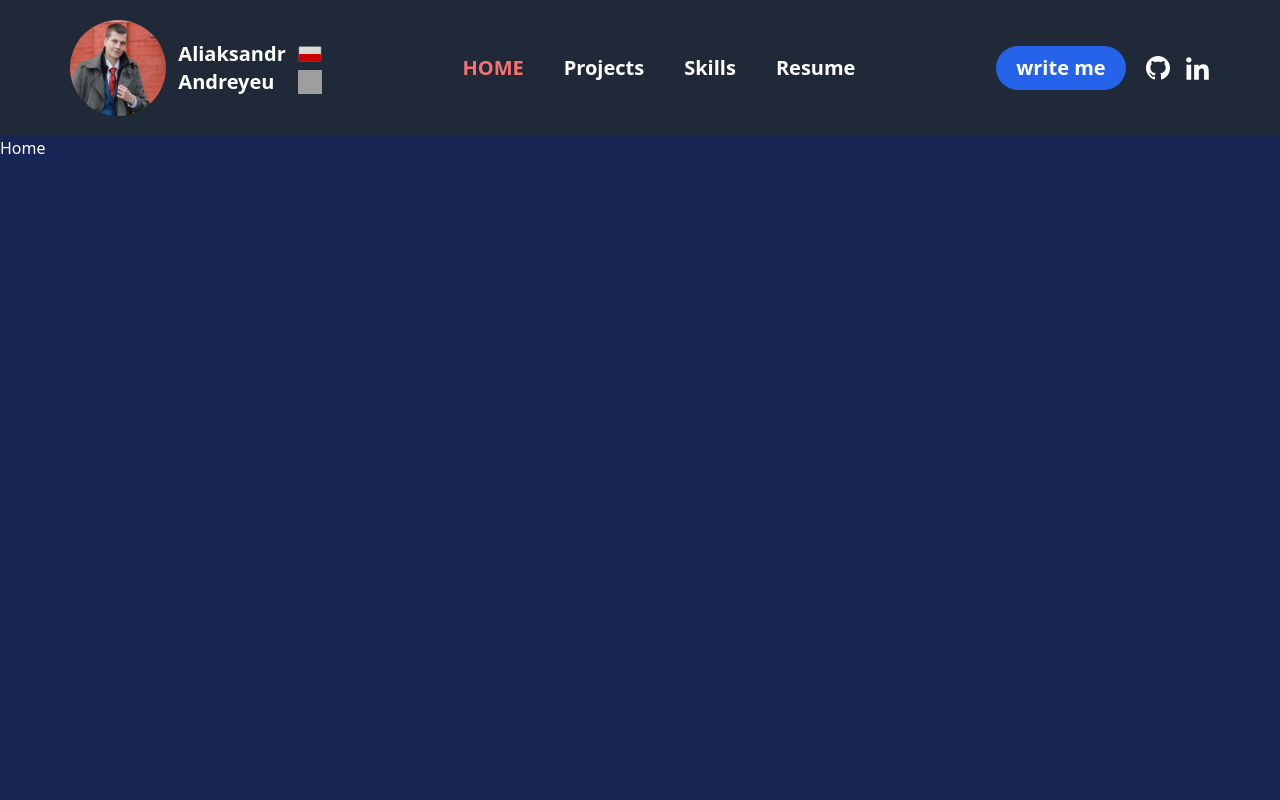
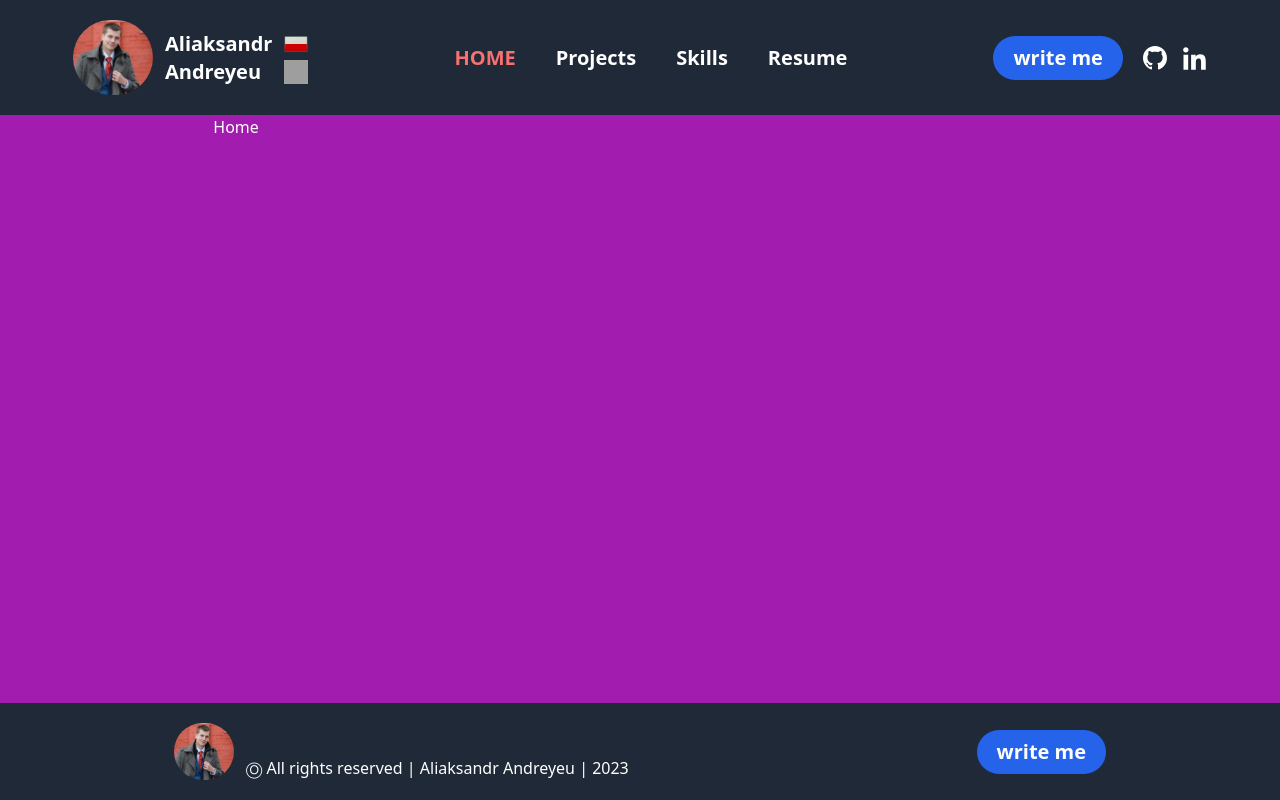
Before and after one commit to BSstart2017/Resume_2023, a Next.js app: page / in a window 1280 px wide. Built offline with nearby package versions, Linux system fonts and the light colour scheme; grey boxes are pictures that could not be loaded.

Commit message:
add Footer + clean up

```diff
--- a/src/app/error.tsx
+++ b/src/app/error.tsx
@@ -14,7 +14,7 @@ export default function Error({error, reset}: PropsType) {
   }, [error])
 
   return (
-    <div className="absolute inset-0 flex items-center justify-center">
+    <div className="absolute inset-52 flex items-center justify-center">
       <div className="bg-red-200 p-4 rounded-lg shadow-md text-red-800">
         <h2 className="text-xl font-semibold mb-2">Oops! Something went wrong</h2>
         <p className="text-sm mb-4">{error.message}</p>
--- a/src/app/loading.tsx
+++ b/src/app/loading.tsx
@@ -1,6 +1,6 @@
 export default function Loading() {
   return (
-    <div className="flex flex-col items-center justify-center h-screen">
+    <div className="absolute inset-0 flex flex-col items-center justify-center h-screen">
       <div className="animate-spin rounded-full h-16 w-16 border-t-4 border-b-4 border-amber-400"></div>
       <p className="mt-4 text-xl font-semibold text-amber-400">Loading...</p>
     </div>
--- a/src/app/not-found.tsx
+++ b/src/app/not-found.tsx
@@ -3,7 +3,7 @@ import {route} from "@/common/definitions/app/route";
 
 export default function NotFound() {
   return (
-    <div className="absolute inset-0 flex items-center justify-center">
+    <div className="absolute inset-52 flex items-center justify-center">
       <div className="bg-red-200 p-4 rounded-lg shadow-md text-red-800">
         <h2 className="text-3xl font-semibold mb-4 text-red-600">Not Found</h2>
         <p className="text-gray-600">Could not find the requested resource.</p>
--- a/src/common/components/elements/Logo.tsx
+++ b/src/common/components/elements/Logo.tsx
@@ -1,11 +1,22 @@
 import {FC} from 'react';
 import Link from "next/link";
 import {route} from "@/common/definitions/app/route";
+import Image from "next/image";
 
-const Logo: FC = () => {
+type PropsType = {
+  size: number
+}
+
+const Logo: FC<PropsType> = ({size}) => {
     return (
         <Link href={route.HOME}>
-            <img src={"/logo.png"} alt="" className="h-24 w-24 rounded-full"/>
+            <Image
+              src={"/logo.png"}
+              height={size}
+              width={size}
+              alt="Avatar"
+              className="rounded-full"
+            />
         </Link>
     );
 };
--- /dev/null
+++ b/src/common/components/footer/Footer.tsx
@@ -0,0 +1,21 @@
+import React from 'react';
+import {Logo, WriteMeButton} from "@/common/components/elements";
+import {Env} from "@env";
+
+const firstName = Env.OWNER_FIRST_NAME
+const lastName = Env.OWNER_LAST_NAME
+const Footer = () => {
+	return (
+		<footer className="relative flex w-full md:justify-around justify-between md:px-0 px-3 md:py-5 py-3 bg-gray-800 text-white">
+			<div className="flex items-end space-x-3">
+				<Logo size={60}/>
+				<h1>&#9412; All rights reserved | {firstName + ' ' + lastName} | 2023</h1>
+			</div>
+			<div className="md:flex hidden space-x-5">
+				<WriteMeButton/>
+			</div>
+		</footer>
+	);
+};
+
+export default Footer
--- /dev/null
+++ b/src/common/components/footer/index.ts
@@ -0,0 +1,5 @@
+import Footer from './Footer'
+
+export {
+	Footer
+}
--- a/src/common/templates/layouts/BaseLayout.tsx
+++ b/src/common/templates/layouts/BaseLayout.tsx
@@ -1,5 +1,6 @@
 import { FC } from "react";
 import {Navbar} from "@/modules/navbar";
+import {Footer} from "@/common/components/footer";
 
 type PropsType = {
   children: React.ReactNode
@@ -7,10 +8,12 @@ type PropsType = {
 
 const BaseLayout: FC<PropsType> = ({ children }) => {
   return (
-    <body className="h-full w-full p-0 m-0 bg-blue-950 text-white text-base">
-      <Navbar />
+    <body className="flex flex-col items-center min-h-screen w-full p-0 m-0 bg-fuchsia-700 text-white text-base">
+      <Navbar/>
+      <div className="flex-1 flex w-8/12 min-h-0">
         {children}
-      {/*<Footer />*/}
+      </div>
+      <Footer />
     </body>
   );
 };
--- a/src/modules/navbar/Navbar.tsx
+++ b/src/modules/navbar/Navbar.tsx
@@ -9,7 +9,7 @@ const Navbar = () => {
     return (
         <header className="relative flex w-full md:justify-around justify-between md:px-0 px-3 md:py-5 py-3 bg-gray-800 text-white">
             <div className="flex items-center space-x-3">
-                <Logo/>
+                <Logo size={80}/>
                 <div className="font-semibold text-xl">
                     <h1>{firstName}</h1>
                     <h1>{lastName}</h1>
```
